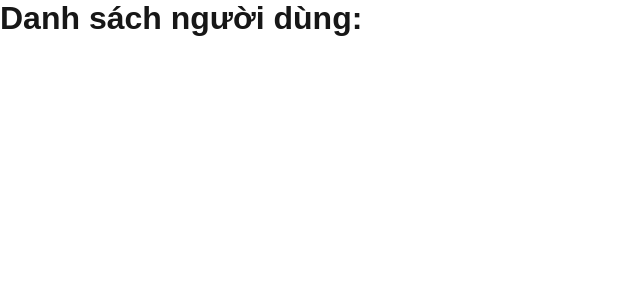
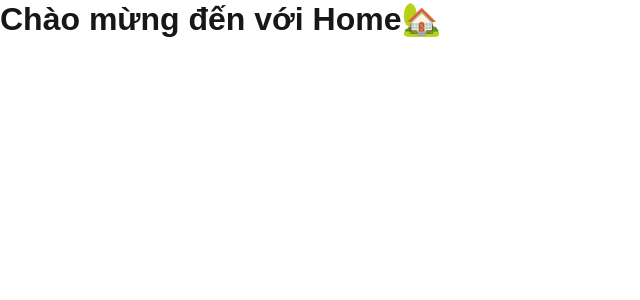
Before and after one commit to faker6996/facebook, a Next.js app: page /home in a window 1280 px wide. Shown: the top 300 px of the page, without its empty margins (0-640 px from the left). Built offline with nearby package versions, Linux system fonts and the light colour scheme.

Commit message:
add structure base

```diff
--- a/app/(pages)/home/page.tsx
+++ b/app/(pages)/home/page.tsx
@@ -1,18 +1,11 @@
 "use client"; // Bắt buộc khi dùng `useEffect`
 
-import { useEffect, useState } from "react";
+import HomeContainer from "@/components/home/HomeContainer";
 
 export default function HomePage() {
-  // const [users, setUsers] = useState([]);
-
-  useEffect(() => {
-    //getUsers().then(setUsers); tạm đóng lại vì api chưa có
-  }, []);
 
   return (
-    <div>
-      <h1>Danh sách người dùng:</h1>
-      {/* <pre>{JSON.stringify(users, null, 2)}</pre> */}
-    </div>
+    <HomeContainer>
+    </HomeContainer>
   );
 }
--- a/app/(pages)/login/page.tsx
+++ b/app/(pages)/login/page.tsx
@@ -1,5 +1,7 @@
 "use client";
 
-export default function HomePage() {
-  return <h1>Chào mừng đến với đăng nhập 🏡</h1>;
+import LoginContainer from "@/components/login/LoginContainer";
+
+export default function LoginPage() {
+  return <LoginContainer></LoginContainer>;
 }
--- /dev/null
+++ b/components/home/HomeContainer.tsx
@@ -0,0 +1,5 @@
+"use client";
+
+export default function HomeContainer() {
+  return <h1>Chào mừng đến với Home🏡</h1>;
+}
--- /dev/null
+++ b/components/home/TabExample.tsx
@@ -0,0 +1 @@
+//
--- /dev/null
+++ b/components/login/LoginContainer.tsx
@@ -0,0 +1,5 @@
+"use client";
+
+export default function LoginContainer() {
+  return <h1>Chào mừng đến với đăng nhập 🏡</h1>;
+}
```
